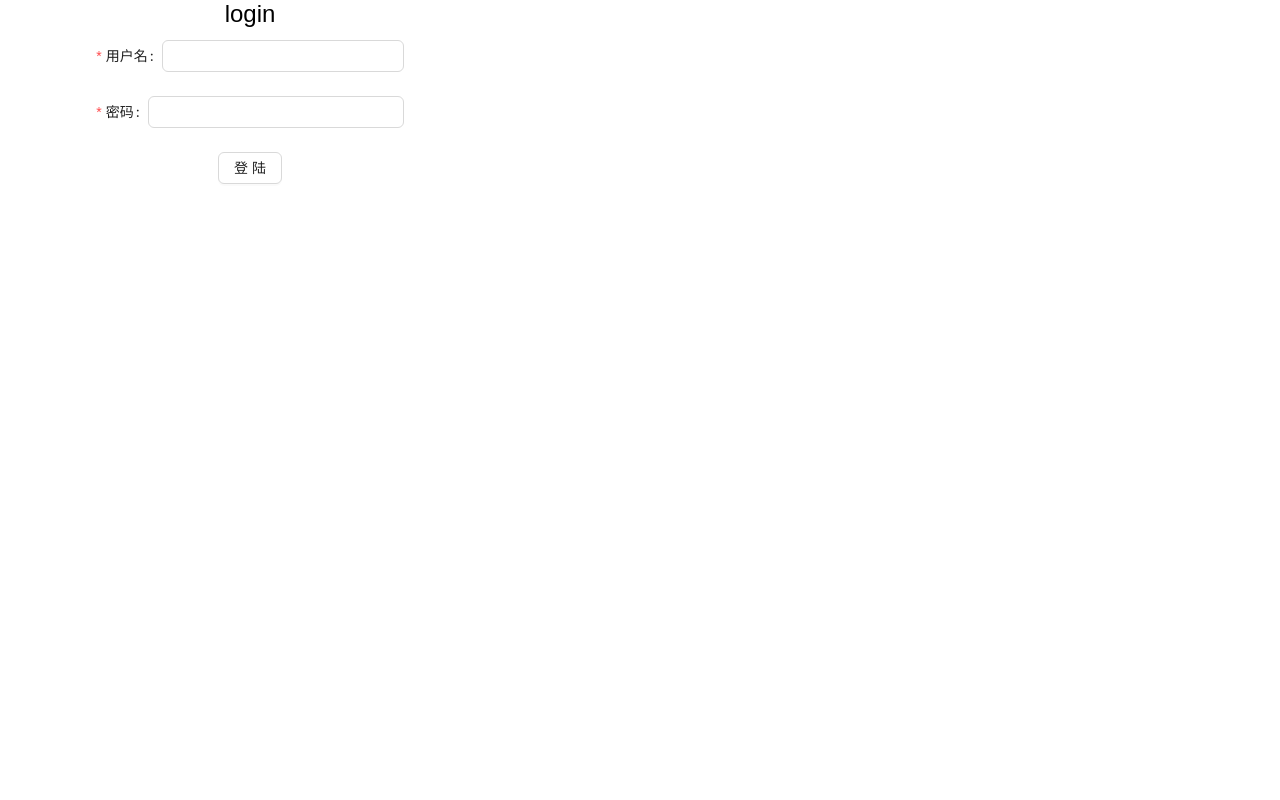
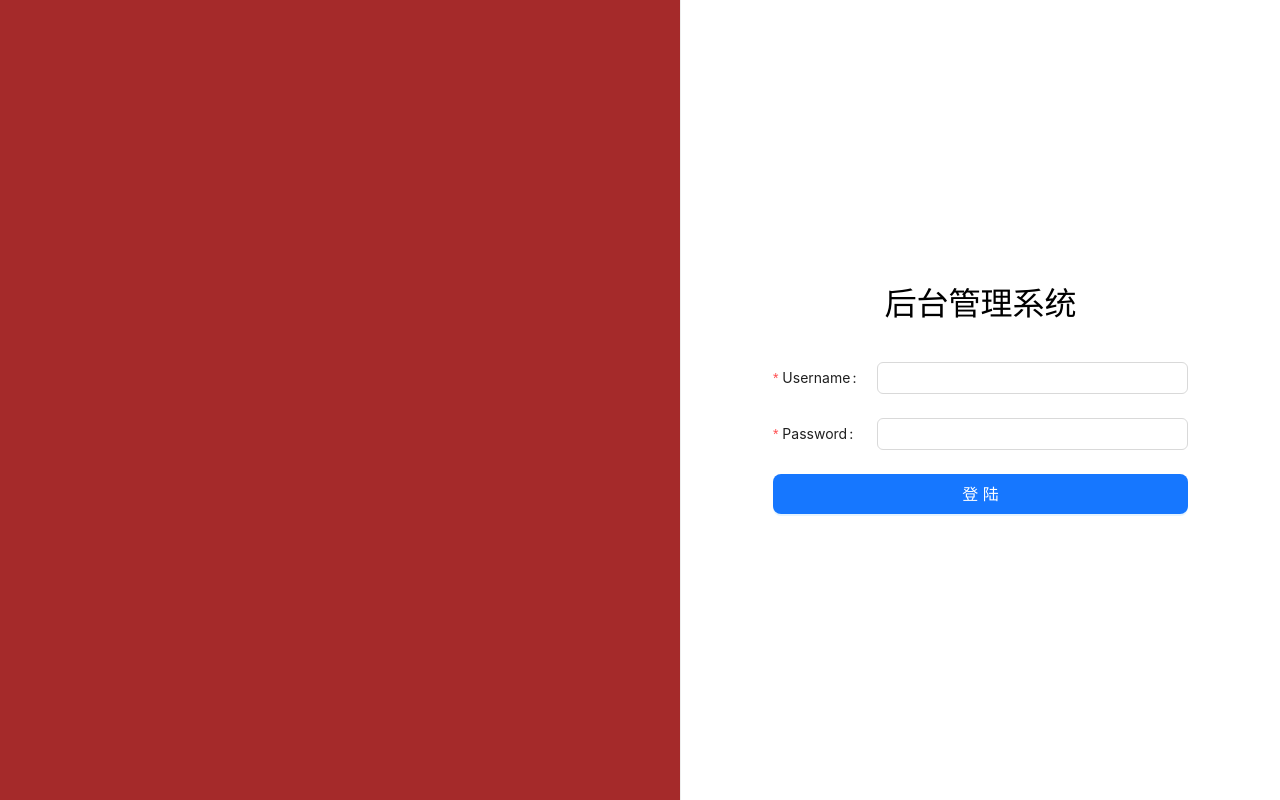
Before and after one commit to listensay/blog-admin, a Vue app: page /login in a window 1280 px wide. Built offline with nearby package versions, Linux system fonts and the light colour scheme.

Commit message:
完成登陆页面

```diff
--- /dev/null
+++ b/src/stores/module/user.js
@@ -0,0 +1,9 @@
+import { defineStore } from "pinia";
+
+const useUserStore = defineStore('useUser', {
+  state: () => ({
+    token: '',
+  })
+})
+
+export default useUserStore
--- a/src/views/login/index.vue
+++ b/src/views/login/index.vue
@@ -1,9 +1,14 @@
 <script setup>
 import { reactive, ref } from 'vue';
-import { userApi } from '@/api/user.js'
+import { userApi } from '@/api/user'
 import { message } from 'ant-design-vue';
+import useUserStore from '@/stores/module/user'
+
+const useUser = useUserStore()
 
 const formRef = ref();
+const labelCol = { span: 6 };
+const wrapperCol = { span: 24 };
 
 // 表单
 const formState = reactive({
@@ -44,6 +49,7 @@ const  loginHandle = () => {
 
       if(result.code === 2000) {
         message.success(result.message)
+        useUser.token = result.data
       } else {
         message.error(result.message)
       }
@@ -57,39 +63,70 @@ const  loginHandle = () => {
     message.info('请检查输入的内容');
   });
 }
+
 </script>
 
 <template>
+<div class="login-layout">
+  <div class="left">
+    <!-- <img src="https://www.loliapi.com/acg/pc/"> -->
+  </div>
   <div class="login">
-    <h2>login</h2>
+    <div class="container">
+      <h1>后台管理系统</h1>
       <a-form
         ref="formRef"
         :model="formState"
         :rules="rules"
+        :label-col="labelCol"
+        :wrapper-col="wrapperCol"
+        labelAlign="left"
       >
         <a-form-item
-        label="用户名"
+          label="Username"
           name="username"
         >
           <a-input v-model:value="formState.username" />
         </a-form-item>
         <a-form-item
-        label="密码"
+          label="Password"
           name="password"
         >
           <a-input v-model:value="formState.password" type="password"/>
         </a-form-item>
       </a-form>
-    <a-button @click="loginHandle">登陆</a-button>
+      <a-button @click="loginHandle" type="primary" size="large">登陆</a-button>
+    </div>
+  </div>
 </div>
 </template>
 
 <style lang="less" scoped>
+.login-layout {
+  display: flex;
+  justify-content: space-between;
+  height: 100vh;
+  .left {
+    flex: 1;
+    background-color: brown;
+  }
   .login {
+    width: 600px;
+    padding: 40px;
+    border-left: 1px solid #eee;
+    display: flex;
+    align-items: center;
+    .container {
       display: flex;
       flex-direction: column;
       justify-content: center;
-  align-items: center;
-  width: 500px;
+      width: 80%;
+      margin: 0 auto;
+      h1 {
+        margin-bottom: 40px;
+        text-align: center;
+      }
+    }
+  }
 }
 </style>
```
Also changed, not shown: src/stores/counter.js (deleted, +0 -12 lines). Lines whose indentation alone changed are shown as unchanged.
